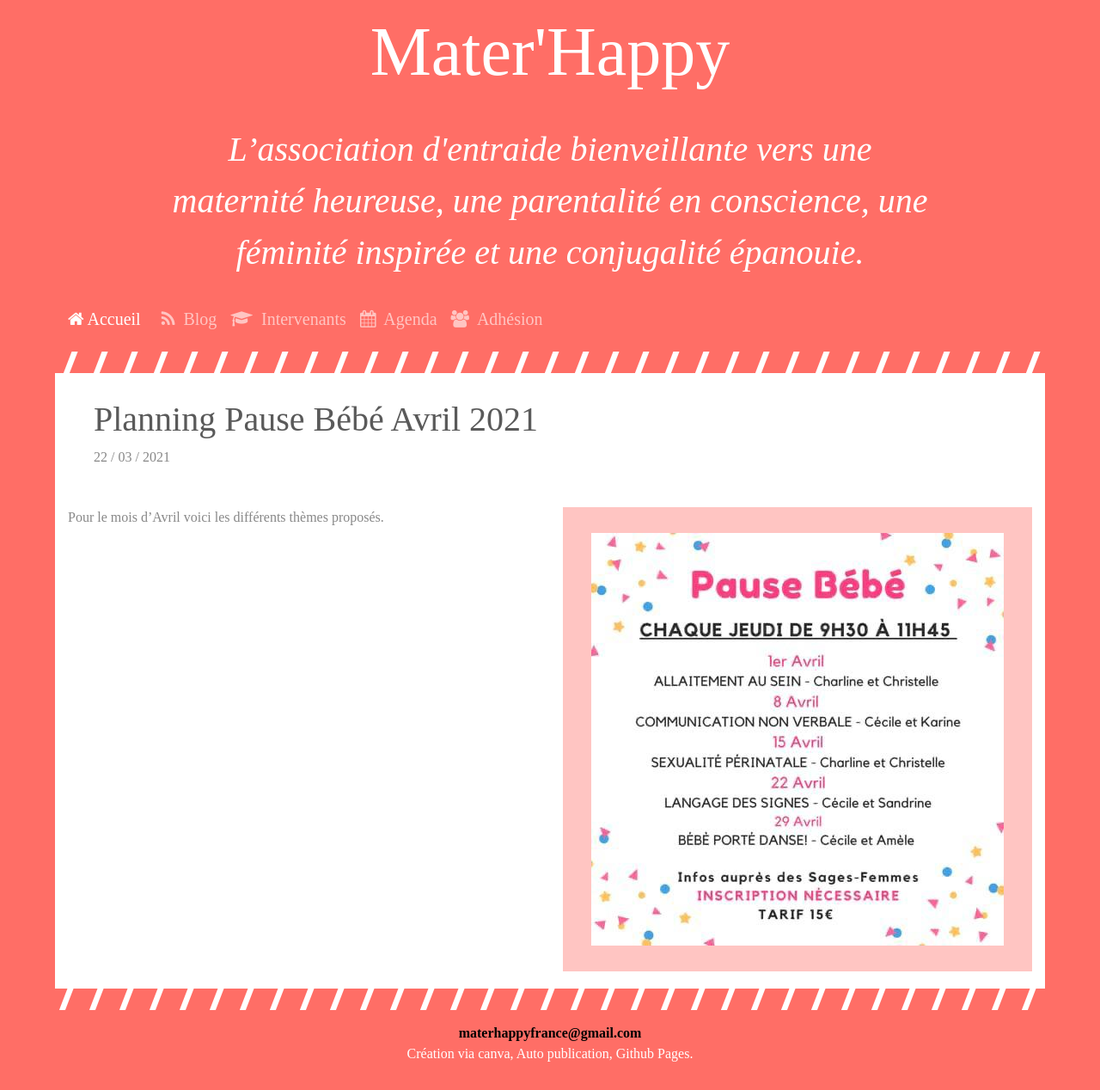
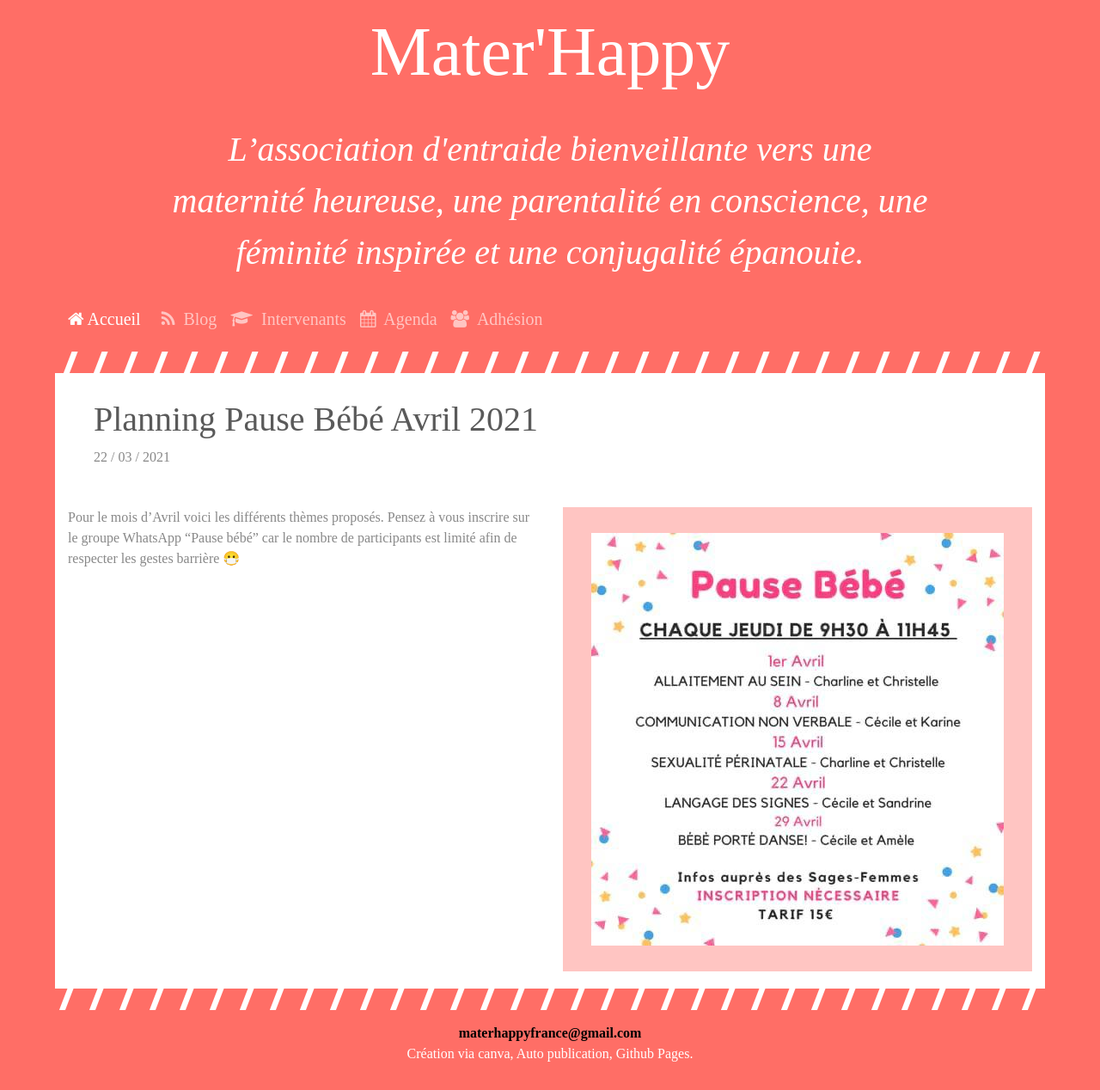
Before and after one commit to julien66/Mater-Happy, a Jekyll site: the page built from _posts/2021-03-22-planningpausebebe.md, in a window 1280 px wide. Shown: the whole page at 86% size. Built offline with Jekyll 4.4.1, drawn with Linux system fonts in a browser that asks for light colours; some web fonts are replaced.

Commit message:
Update 2021-03-22-planningpausebebe.md

```diff
--- a/_posts/2021-03-22-planningpausebebe.md
+++ b/_posts/2021-03-22-planningpausebebe.md
@@ -6,5 +6,5 @@ image : 2021-03-22-planningpausebebe.jpg
 excerpt_separator: <!--extrait-->
 ---
 
-Pour le mois d'Avril voici les différents thèmes proposés.
+Pour le mois d'Avril voici les différents thèmes proposés. Pensez à vous inscrire sur le groupe WhatsApp "Pause bébé" car le nombre de participants est limité afin de respecter les gestes barrière 😷
 <!--extrait-->
```
